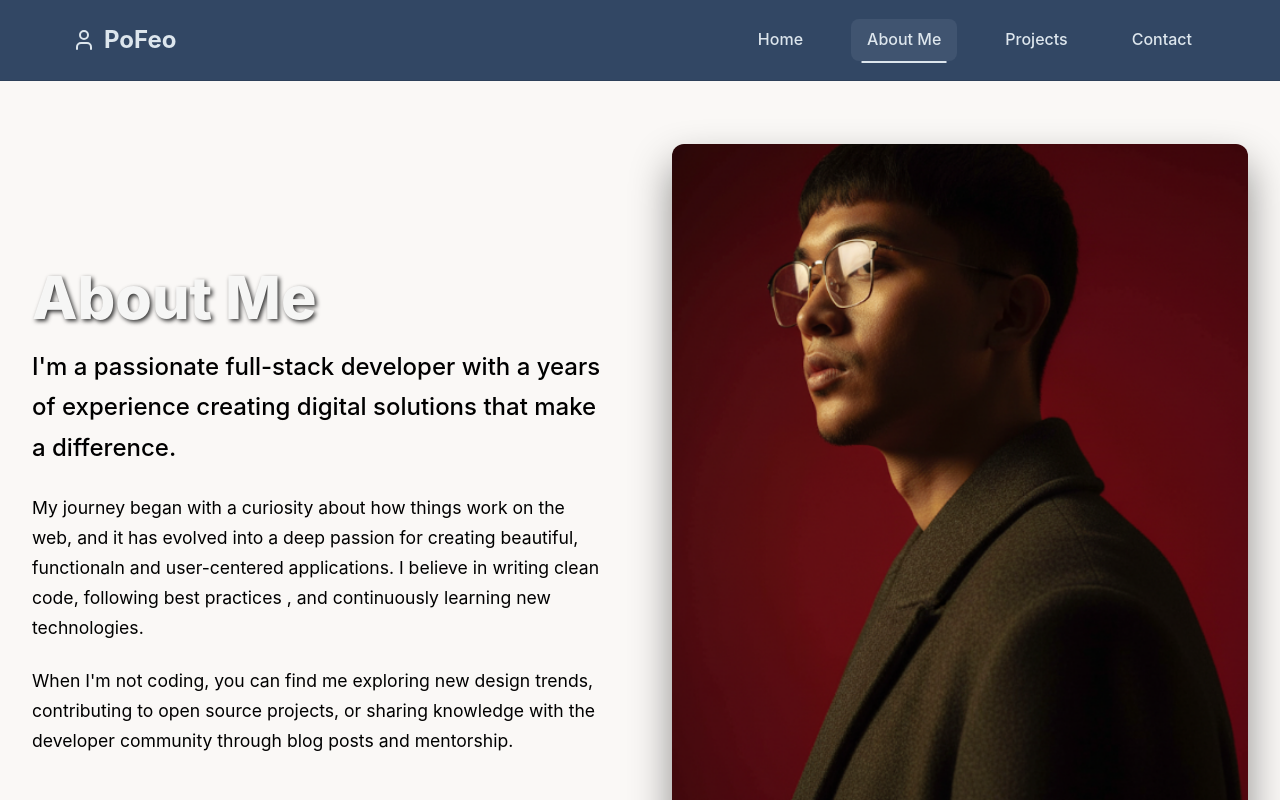
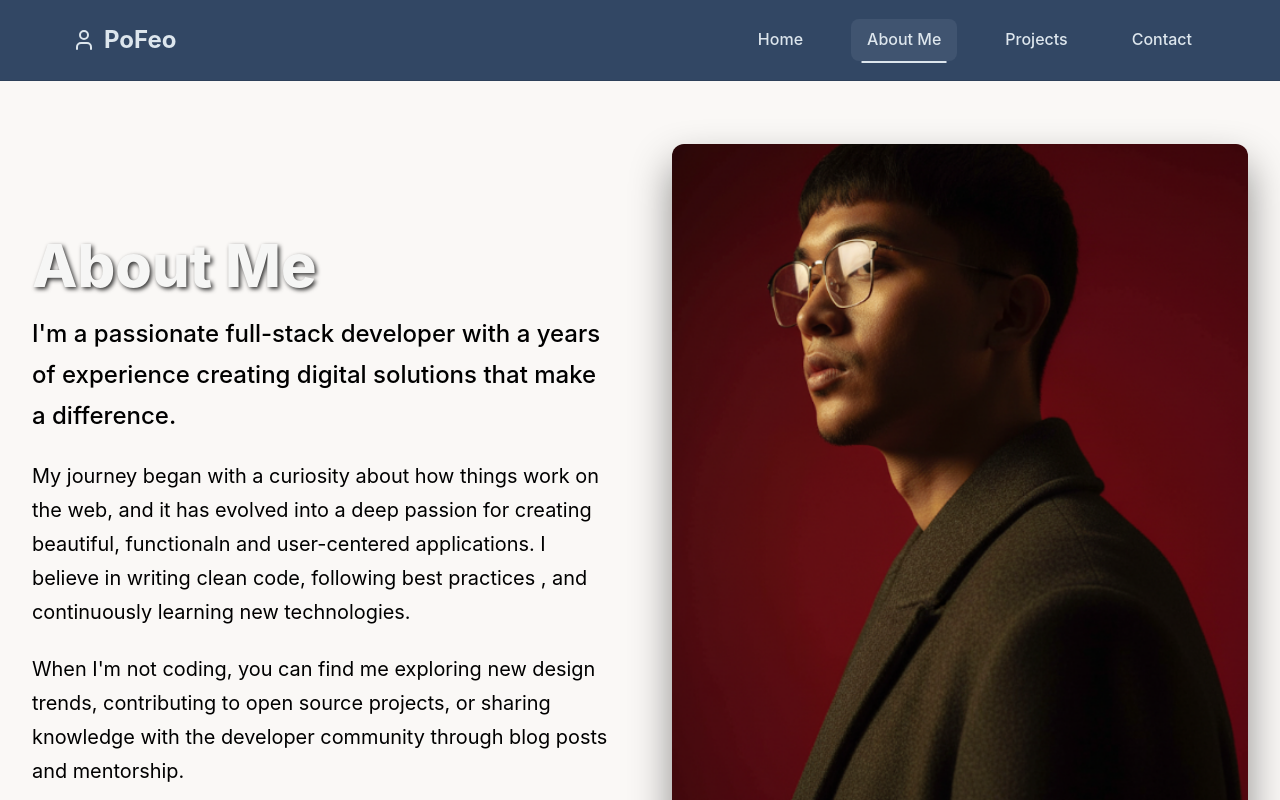
Before and after one commit to Eorico/Pofeo, a React (Vite) app: page /about in a window 1280 px wide. Shown: the top 800 px of the page. Built offline with nearby package versions, Linux system fonts and the light colour scheme.

Commit message:
Update ffor this month

```diff
--- a/src/components/navlinks/About.tsx
+++ b/src/components/navlinks/About.tsx
@@ -79,11 +79,11 @@ const About: React.FC = () => {
                             <p className="about-Lead">I'm a passionate full-stack developer with a years of experience
                                 creating digital solutions that make a difference.
                             </p>
-                            <p>My journey began with a curiosity about how things work on the web, and it has evolved into a deep passion for creating
+                            <p style={{ fontSize: 19.9 }}>My journey began with a curiosity about how things work on the web, and it has evolved into a deep passion for creating
                                 beautiful, functionaln and user-centered applications. I believe in writing clean code, following best practices
                                 , and continuously learning new technologies.
                             </p>
-                            <p>
+                            <p style={{ fontSize: 19.9 }}>
                                 When I'm not coding, you can find me exploring new design trends, contributing to open source projects,
                                 or sharing knowledge with the developer community through blog posts and mentorship.
                             </p>
--- a/src/components/navlinks/Projects.tsx
+++ b/src/components/navlinks/Projects.tsx
@@ -56,6 +56,16 @@ const Projects: React.FC = () => {
       liveUrl: "https://github.com/Eorico/CrayFish_Prototype/tree/main",
       githubUrl: "https://github.com/Eorico/CrayFish_Prototype/tree/main"
     },
+    {
+      id: 6,
+      title: "Learning page: Chemistry Hub",
+      category: "learning page - JavaScript",
+      image: "/assets/chemhub.png",
+      description: "a learning page to learn chemistry concepts built with HTML, CSS, and JavaScript. then it is integrated with a react javascript.",
+      technologies: ["HTML", "CSS", "JavaScript", "React"],
+      liveUrl: "https://chemistry-learning-hub.onrender.com/",
+      githubUrl: "https://github.com/Eorico/eSignie-App"
+    }
   ];
 
   const categories = ["All", "Web Application", "Python Game Development", "Mobile Application"];
```
Also changed, not shown: public/assets/chemhub.png (added).
